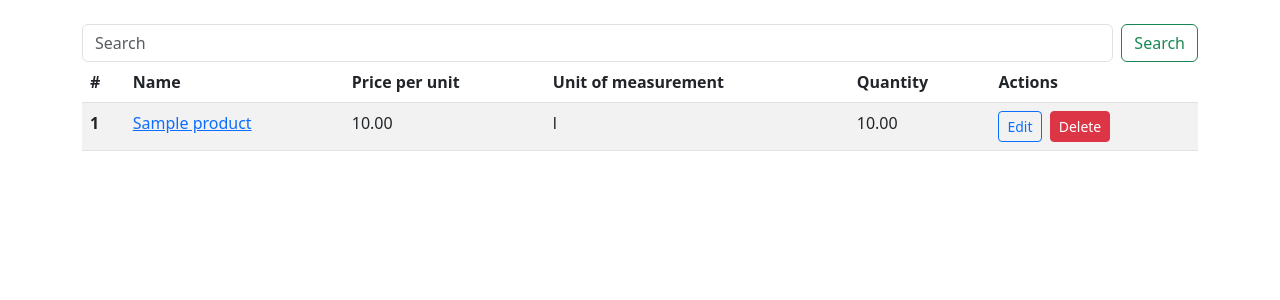
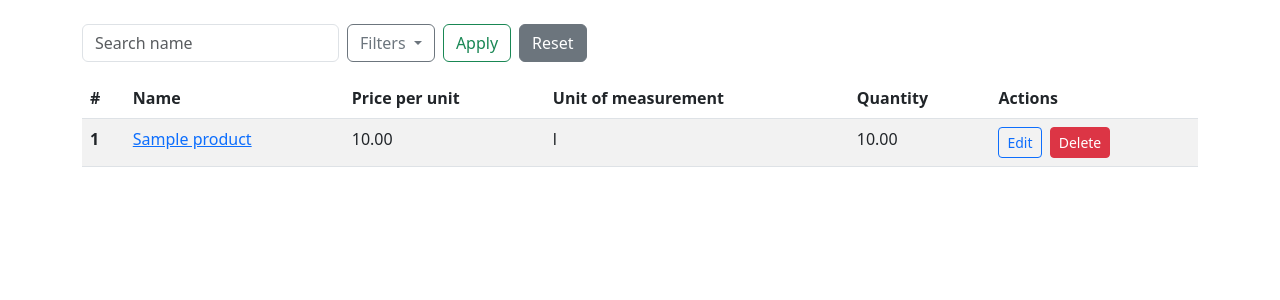
Before and after one commit to IllyaDD/Dj_market, a Django app: page / in a window 1280 px wide. Shown: the part 56-356 px from the top of the page. Run offline with Django 5.2, Linux system fonts and the light colour scheme; tables that the repository leaves empty hold one stand-in row (values such as "Sample post"); some libraries are stand-ins or nearby versions.

Commit message:
feat: filters for products

```diff
--- /dev/null
+++ b/market/inventory/filters.py
@@ -0,0 +1,15 @@
+import django_filters
+from .models import Product
+
+
+class ProductFilter(django_filters.FilterSet):
+    name = django_filters.CharFilter(field_name='name', lookup_expr='icontains', label='Name contains')
+    unit = django_filters.ChoiceFilter(field_name='unit', choices=Product.Unit.choices, label='Unit')
+    min_price = django_filters.NumberFilter(field_name='unit_price', lookup_expr='gte', label='Min price')
+    max_price = django_filters.NumberFilter(field_name='unit_price', lookup_expr='lte', label='Max price')
+    min_quantity = django_filters.NumberFilter(field_name='quantity', lookup_expr='gte', label='Min quantity')
+    max_quantity = django_filters.NumberFilter(field_name='quantity', lookup_expr='lte', label='Max quantity')
+
+    class Meta:
+        model = Product
+        fields = ['name', 'unit', 'min_price', 'max_price', 'min_quantity', 'max_quantity']
--- a/market/inventory/templates/inventory/products.html
+++ b/market/inventory/templates/inventory/products.html
@@ -1,10 +1,104 @@
 {% extends 'base.html' %}
 
 {% block content %}
-<form class="d-flex">
-    <input class="form-control me-2" name="name" type="search" placeholder="Search" aria-label="Search">
-    <button class="btn btn-outline-success" type="submit">Search</button>
+<form method="get" class="mb-3 d-flex align-items-center gap-2">
+  <div style="min-width:220px;">
+    {{ filter.form.name }}
+  </div>
+
+  <div class="dropdown">
+    <button class="btn btn-outline-secondary dropdown-toggle" type="button" id="filtersDropdown" data-bs-toggle="dropdown" aria-expanded="false">
+      Filters
+    </button>
+    <div class="dropdown-menu p-3" aria-labelledby="filtersDropdown" style="min-width:320px;">
+      <div class="mb-2">
+        <label class="form-label small mb-1">Unit</label>
+        {{ filter.form.unit }}
+      </div>
+
+      <div class="mb-2">
+        <label class="form-label small mb-1">Price</label>
+        <div class="d-flex align-items-center gap-2">
+          <div class="d-flex flex-column" style="min-width:90px;">
+            <small class="text-muted">Min</small>
+            {{ filter.form.min_price }}
+          </div>
+          <div id="min_price_range_wrap" class="d-flex align-items-center">
+            <input id="min_price_range" type="range" min="0" max="10000" step="0.01" class="form-range" style="width:140px;" />
+          </div>
+          <div class="d-flex flex-column" style="min-width:90px;">
+            <small class="text-muted">Max</small>
+            {{ filter.form.max_price }}
+          </div>
+        </div>
+      </div>
+
+      <div class="mb-2">
+        <label class="form-label small mb-1">Quantity</label>
+        <div class="d-flex align-items-center gap-2">
+          <div class="d-flex flex-column" style="min-width:90px;">
+            <small class="text-muted">Min</small>
+            {{ filter.form.min_quantity }}
+          </div>
+          <div id="min_quantity_range_wrap" class="d-flex align-items-center">
+            <input id="min_quantity_range" type="range" min="0" max="10000" step="0.01" class="form-range" style="width:140px;" />
+          </div>
+          <div class="d-flex flex-column" style="min-width:90px;">
+            <small class="text-muted">Max</small>
+            {{ filter.form.max_quantity }}
+          </div>
+        </div>
+      </div>
+
+      <div class="d-flex justify-content-end">
+        <button class="btn btn-sm btn-outline-success me-2" type="submit">Apply</button>
+        <a class="btn btn-sm btn-secondary" href="?">Reset</a>
+      </div>
+    </div>
+  </div>
+
+  <button class="btn btn-outline-success" type="submit">Apply</button>
+  <a class="btn btn-secondary" href="?">Reset</a>
 </form>
+
+<script>
+// Sync range sliders with number inputs and initialize from current values
+function syncRange(rangeEl, numberEl) {
+  if (!rangeEl || !numberEl) return;
+  // initialize range from number value if present
+  const n = parseFloat(numberEl.value);
+  if (!isNaN(n)) rangeEl.value = n;
+  // update number when moving range
+  rangeEl.addEventListener('input', function() { numberEl.value = this.value; });
+  // update range when number input changes
+  numberEl.addEventListener('input', function() { rangeEl.value = this.value || rangeEl.min; });
+}
+
+document.addEventListener('DOMContentLoaded', function() {
+  syncRange(document.getElementById('min_price_range'), document.getElementById('id_min_price'));
+  syncRange(document.getElementById('min_quantity_range'), document.getElementById('id_min_quantity'));
+  // Hide slider if the number input already has a value; show when cleared
+  function toggleSliderVisibility(numberEl, sliderWrap) {
+    if (!numberEl || !sliderWrap) return;
+    const check = () => {
+      if (numberEl.value && String(numberEl.value).trim() !== '') {
+        sliderWrap.style.display = 'none';
+      } else {
+        sliderWrap.style.display = '';
+      }
+    };
+    // initial
+    check();
+    // update on user input
+    numberEl.addEventListener('input', check);
+  }
+
+  toggleSliderVisibility(document.getElementById('id_min_price'), document.getElementById('min_price_range_wrap'));
+  toggleSliderVisibility(document.getElementById('id_max_price'), document.getElementById('min_price_range_wrap'));
+  toggleSliderVisibility(document.getElementById('id_min_quantity'), document.getElementById('min_quantity_range_wrap'));
+  toggleSliderVisibility(document.getElementById('id_max_quantity'), document.getElementById('min_quantity_range_wrap'));
+});
+</script>
 <table class="table table-striped">
   <thead>
     <tr>
--- a/market/inventory/views.py
+++ b/market/inventory/views.py
@@ -3,12 +3,32 @@ from django.contrib import messages
 from django.contrib.auth.decorators import login_required
 from .forms import ProductForm
 from .models import Product
-
+from .filters import ProductFilter
 
 def products_view(request):
     products = Product.objects.all()
-    return render(request, 'inventory/products.html', {'products': products})
+    product_filter = ProductFilter(request.GET, queryset=products)
+    products = product_filter.qs
+    # Add widget attributes on the form fields so template rendering is simple
+    try:
+        f = product_filter.form
+        if 'name' in f.fields:
+            f.fields['name'].widget.attrs.update({'class': 'form-control', 'placeholder': 'Search name'})
+        if 'unit' in f.fields:
+            f.fields['unit'].widget.attrs.update({'class': 'form-select'})
+        if 'min_price' in f.fields:
+            f.fields['min_price'].widget.attrs.update({'class': 'form-control form-control-sm', 'id': 'id_min_price', 'step': '0.01'})
+        if 'max_price' in f.fields:
+            f.fields['max_price'].widget.attrs.update({'class': 'form-control form-control-sm', 'id': 'id_max_price', 'step': '0.01'})
+        if 'min_quantity' in f.fields:
+            f.fields['min_quantity'].widget.attrs.update({'class': 'form-control form-control-sm', 'id': 'id_min_quantity', 'step': '0.01'})
+        if 'max_quantity' in f.fields:
+            f.fields['max_quantity'].widget.attrs.update({'class': 'form-control form-control-sm', 'id': 'id_max_quantity', 'step': '0.01'})
+    except Exception:
+        # defensive: if something unexpected, continue without modifying widgets
+        pass
 
+    return render(request, 'inventory/products.html', {'products': products, 'filter': product_filter})
 
 @login_required
 def add_product_view(request):
--- a/pyproject.toml
+++ b/pyproject.toml
@@ -8,6 +8,7 @@ dependencies = [
     "crispy-bootstrap5>=2025.6",
     "django>=5.2.8",
     "django-crispy-forms>=2.5",
+    "django-filter>=25.2",
     "psycopg2>=2.9.11",
     "python-decouple>=3.8",
 ]
```
Also changed, not shown: 1 other file.
